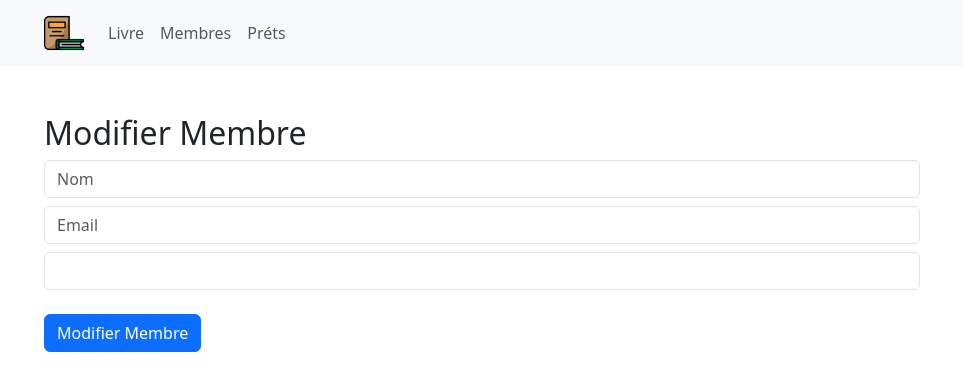
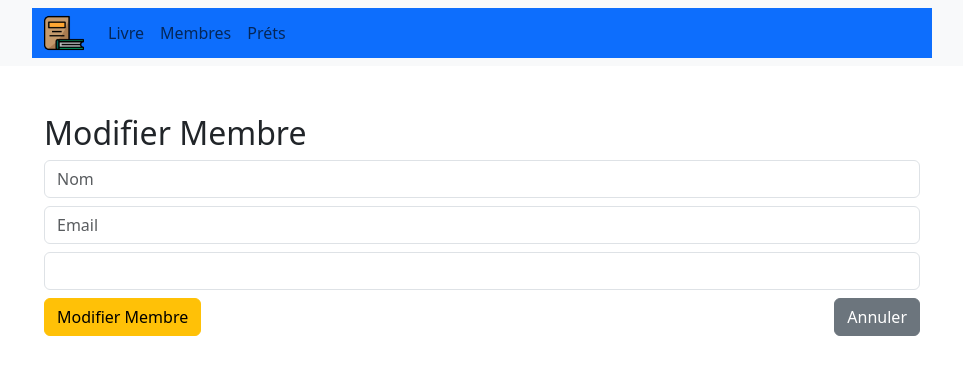
Before and after one commit to Zoubeir7/Gestion-d-une-biblioth-que-avec-Vuejs, a Vue app: page /ModifierMembre/1 in a window 1280 px wide. Shown: the top 390 px of the page, without its empty margins (158-1121 px from the left). Built offline with nearby package versions, Linux system fonts and the light colour scheme.

Commit message:
update navbar

```diff
--- a/index.html
+++ b/index.html
@@ -11,6 +11,8 @@
 <body>
   <div id="app"></div>
   <script type="module" src="/src/main.js"></script>
+
+
   <!-- Dans le fichier index.html -->
 
 
--- a/src/App.vue
+++ b/src/App.vue
@@ -15,7 +15,7 @@
        </button>
 
        <!-- Collapsible wrapper -->
-        <div class="container">
+        <div class="container bg-primary">
        <div class="collapse navbar-collapse" id="navbarSupportedContent">
          <!-- Navbar brand -->
          <a class="navbar-brand mt-2 mt-lg-0" href="#">
@@ -27,7 +27,7 @@
            />
          </a>
          <!-- Left links -->
-         <ul class="navbar-nav me-auto mb-2 mb-lg-0">
+         <ul class="navbar-nav me-auto mb-2 mb-lg-0 ">
            <li class="nav-item">
              <RouterLink class="nav-link" to="/Livre">Livre</RouterLink>
            </li>
--- a/src/components/Livre/AjouterLivre.vue
+++ b/src/components/Livre/AjouterLivre.vue
@@ -14,7 +14,10 @@
       <div class="form-group">
         <input v-model="nouveauLivre.genre" type="text" placeholder="Genre" class="form-control mt-2" required />
       </div>
-      <button @click="naviguerListerLivre" class="btn btn-success mb-3">Enregistrer</button>
+      <div class="d-flex justify-content-between">
+        <button @click="ajouterLivre" class="btn btn-success mt-2">Enregistrer</button>
+        <button @click="annuler" class="btn btn-secondary mt-2">Annuler</button>
+      </div>
     </form>
   </div>
 </template>
@@ -38,4 +41,8 @@ const ajouterLivre = () => {
   localStorage.setItem('livres', JSON.stringify(livres));
   router.push('/Livre'); // Redirection vers la liste des livres après ajout
 };
+
+const annuler = () => {
+  router.push('/Livre'); // Redirection vers la liste des livres sans ajout
+};
 </script>
--- a/src/components/Livre/ModifierLivre.vue
+++ b/src/components/Livre/ModifierLivre.vue
@@ -14,7 +14,10 @@
       <div class="form-group">
         <input v-model="livreSelectionne.genre" type="text" placeholder="Genre" class="form-control mt-2" required />
       </div>
-      <button type="submit" class="btn btn-warning mt-2">Modifier Livre</button>
+      <div class="d-flex justify-content-between">
+        <button type="submit" class="btn btn-warning mt-2">Modifier Livre</button>
+        <button @click="annuler" type="button" class="btn btn-secondary mt-2">Annuler</button>
+      </div>
     </form>
   </div>
 </template>
@@ -41,5 +44,9 @@ const modifierLivre = () => {
   router.push('/Livre'); // Redirection vers la liste des livres après modification
 };
 
+const annuler = () => {
+  router.push('/Livre'); // Redirection vers la liste des livres sans enregistrer les modifications
+};
+
 onMounted(chargerLivre);
 </script>
--- a/src/components/Membres/AjouterMembre.vue
+++ b/src/components/Membres/AjouterMembre.vue
@@ -1,4 +1,3 @@
-<!-- AjouterMembre.vue -->
 <template>
   <div class="container mt-5">
     <h2>Ajouter un Nouveau Membre</h2>
@@ -16,8 +15,10 @@
           <option value="Femme">Femme</option>
         </select>
       </div>
-      <button @click="naviguerListeMembre" class="btn btn-success mb-3">Enregistrer</button>
-
+      <div class="d-flex justify-content-between">
+        <button @click="ajouterMembre" class="btn btn-success mt-2">Enregistrer</button>
+        <button @click="annuler" type="button" class="btn btn-secondary mt-2">Annuler</button>
+      </div>
     </form>
   </div>
 </template>
@@ -36,4 +37,8 @@ const ajouterMembre = () => {
   nouveauMembre.value = { name: '', email: '', genre: '' };
   router.push('/Membres'); // Redirection vers la liste des membres après ajout
 };
+
+const annuler = () => {
+  router.push('/Membres'); // Redirection vers la liste des membres sans enregistrer
+};
 </script>
--- a/src/components/Membres/ModifierMembre.vue
+++ b/src/components/Membres/ModifierMembre.vue
@@ -1,4 +1,3 @@
-<!-- ModifierMembre.vue -->
 <template>
   <div class="container mt-5">
     <h2>Modifier Membre</h2>
@@ -16,7 +15,10 @@
           <option value="Femme">Femme</option>
         </select>
       </div>
-      <button type="submit" class="btn btn-primary mt-4">Modifier Membre</button>
+      <div class="d-flex justify-content-between">
+        <button type="submit" class="btn btn-warning mt-2">Modifier Membre</button>
+        <button @click="annuler" type="button" class="btn btn-secondary mt-2">Annuler</button>
+      </div>
     </form>
   </div>
 </template>
@@ -42,5 +44,9 @@ const modifierMembre = () => {
   router.push('/Membres'); // Redirection vers la liste des membres après modification
 };
 
+const annuler = () => {
+  router.push('/Membres'); // Redirection vers la liste des membres sans enregistrer les modifications
+};
+
 chargerMembre();
 </script>
--- a/src/components/Prets/AjouterPret.vue
+++ b/src/components/Prets/AjouterPret.vue
@@ -11,8 +11,10 @@
       <div class="form-group">
         <input v-model="nouveauPret.date" type="date" class="form-control mt-2" required />
       </div>
-      <button @click="naviguerListePret" class="btn btn-success mb-3">Enregistrer</button>
-
+      <div class="d-flex justify-content-between">
+        <button @click="ajouterPret" class="btn btn-success mt-2">Enregistrer</button>
+        <button @click="annuler" type="button" class="btn btn-secondary mt-2">Annuler</button>
+      </div>
     </form>
   </div>
 </template>
@@ -31,4 +33,8 @@ const ajouterPret = () => {
   nouveauPret.value = { membre: '', livre: '', date: '' };
   router.push('/Prets'); // Redirection vers la liste des prêts après ajout
 };
+
+const annuler = () => {
+  router.push('/Prets'); // Redirection vers la liste des prêts sans enregistrer
+};
 </script>
--- a/src/components/Prets/ModifierPret.vue
+++ b/src/components/Prets/ModifierPret.vue
@@ -11,7 +11,10 @@
       <div class="form-group">
         <input v-model="pretModifie.date" type="date" class="form-control mt-2" required />
       </div>
-      <button type="submit" class="btn btn-primary mt-4">Modifier Prêt</button>
+      <div class="d-flex justify-content-between">
+        <button type="submit" class="btn btn-warning mt-2">Modifier Prêt</button>
+        <button @click="annuler" type="button" class="btn btn-secondary mt-2">Annuler</button>
+      </div>
     </form>
   </div>
 </template>
@@ -37,5 +40,9 @@ const modifierPret = () => {
   router.push('/Prets'); // Redirection vers la liste des prêts après modification
 };
 
+const annuler = () => {
+  router.push('/Prets'); // Redirection vers la liste des prêts sans enregistrer les modifications
+};
+
 chargerPret();
 </script>
```
